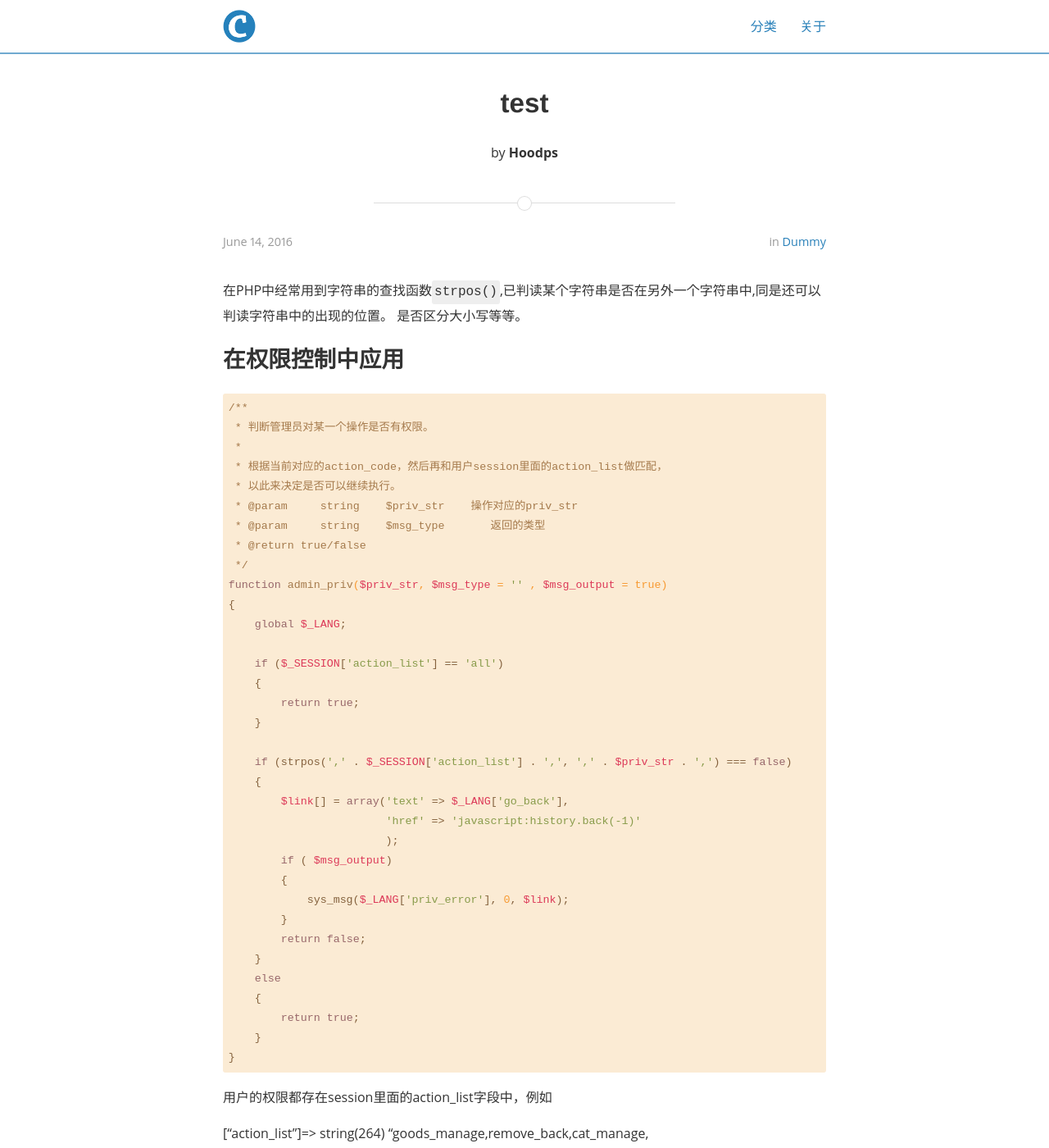
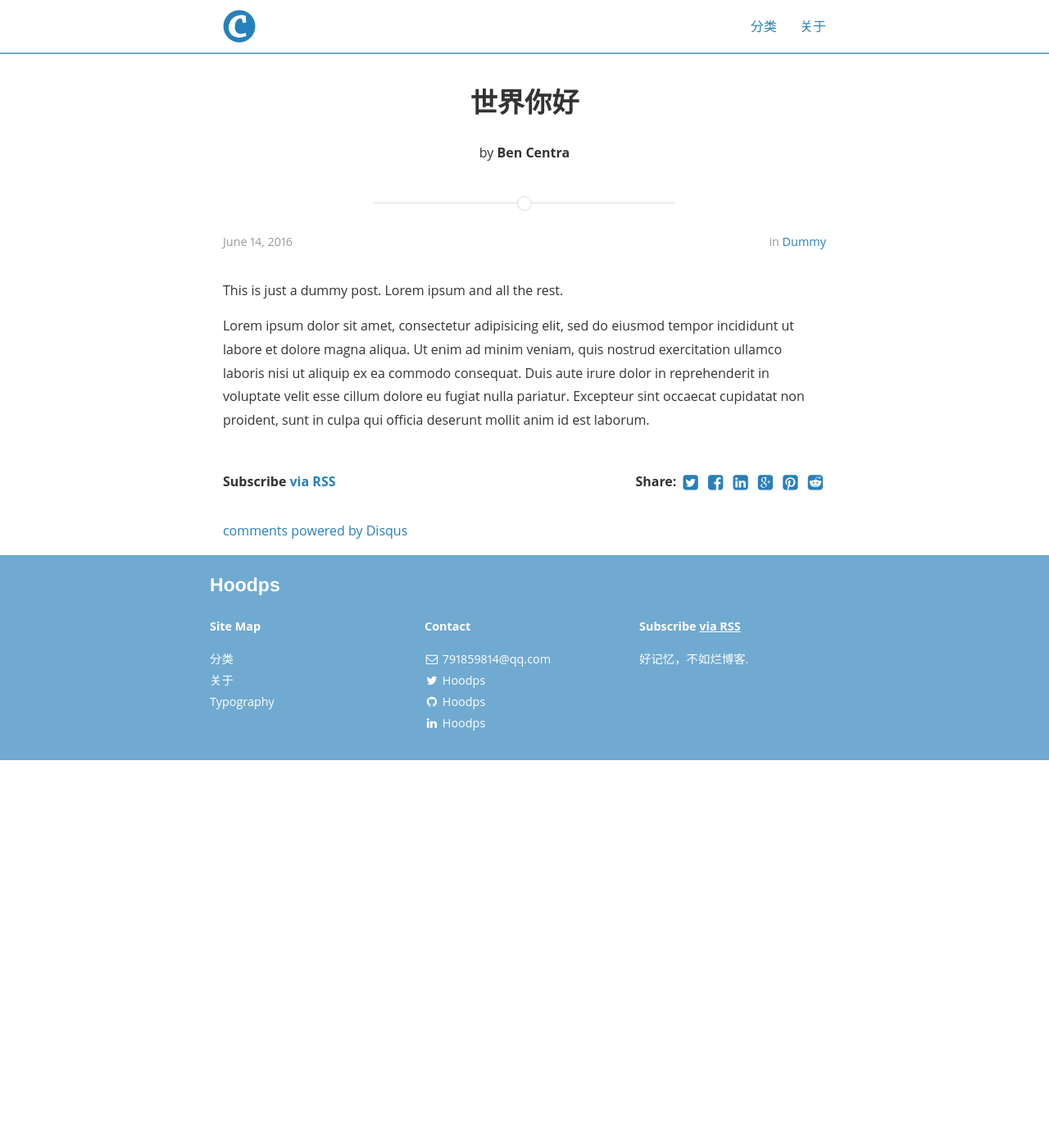
Before and after one commit to Hoodps/myblog, a Jekyll site: the page built from _posts/2016-06-14-php-strpos.markdown, in a window 1280 px wide and 1400 px high. Shown: the whole window at 82% size. Built offline with Jekyll 4.4.1, drawn with Linux system fonts in a browser that asks for light colours; comment, search, counter and statistics services are not loaded; some of the changed text lies outside the part shown.

Commit message:
first post

```diff
--- a/_posts/2016-06-14-php-strpos.markdown
+++ b/_posts/2016-06-14-php-strpos.markdown
@@ -1,62 +1,16 @@
 ---
 layout: post
-title:  "test"
-date:   2016-06-14 11:43:59
-author: Hoodps
+title:  "世界你好"
+date:   2016-06-14 08:43:59
+author: Ben Centra
 categories: Dummy
-tags: Technology
 ---
 
-在PHP中经常用到字符串的查找函数`strpos()`,已判读某个字符串是否在另外一个字符串中,同是还可以判读字符串中的出现的位置。
-    是否区分大小写等等。
+This is just a dummy post. Lorem ipsum and all the rest.
 
-## 在权限控制中应用
-
-    /**
-     * 判断管理员对某一个操作是否有权限。
-     *
-     * 根据当前对应的action_code，然后再和用户session里面的action_list做匹配，
-     * 以此来决定是否可以继续执行。
-     * @param     string    $priv_str    操作对应的priv_str
-     * @param     string    $msg_type       返回的类型
-     * @return true/false
-     */
-    function admin_priv($priv_str, $msg_type = '' , $msg_output = true)
-    {
-        global $_LANG;
-
-        if ($_SESSION['action_list'] == 'all')
-        {
-            return true;
-        }
-
-        if (strpos(',' . $_SESSION['action_list'] . ',', ',' . $priv_str . ',') === false)
-        {
-            $link[] = array('text' => $_LANG['go_back'],
-                            'href' => 'javascript:history.back(-1)'
-                            );
-            if ( $msg_output)
-            {
-                sys_msg($_LANG['priv_error'], 0, $link);
-            }
-            return false;
-        }
-        else
-        {
-            return true;
-        }
-    }
-
-用户的权限都存在session里面的action_list字段中，例如
-
-["action_list"]=> string(264) "goods_manage,remove_back,cat_manage,
-    cat_drop,attr_manage,brand_manage,comment_priv,tag_manage,goods_type,
-    goods_auto,virualcard,picture_batch,goods_export,goods_batch,
-    gen_goods_script,article_cat,article_manage,shopinfo_manage,
-    shophelp_manage,vote_priv,article_auto"
-每一个控制器用逗号隔开,然后使用strpos()函数查找字符串第一次出现的位置。
-
-相关函数：
- - stripos() - 查找字符串在另一字符串中第一次出现的位置（不区分大小写）
- - strripos() - 查找字符串在另一字符串中最后一次出现的位置（不区分大小写）
- - strrpos() - 查找字符串在另一字符串中最后一次出现的位置（区分大小写）
+Lorem ipsum dolor sit amet, consectetur adipisicing elit, sed do eiusmod
+tempor incididunt ut labore et dolore magna aliqua. Ut enim ad minim veniam,
+quis nostrud exercitation ullamco laboris nisi ut aliquip ex ea commodo
+consequat. Duis aute irure dolor in reprehenderit in voluptate velit esse
+cillum dolore eu fugiat nulla pariatur. Excepteur sint occaecat cupidatat non
+proident, sunt in culpa qui officia deserunt mollit anim id est laborum.
```
